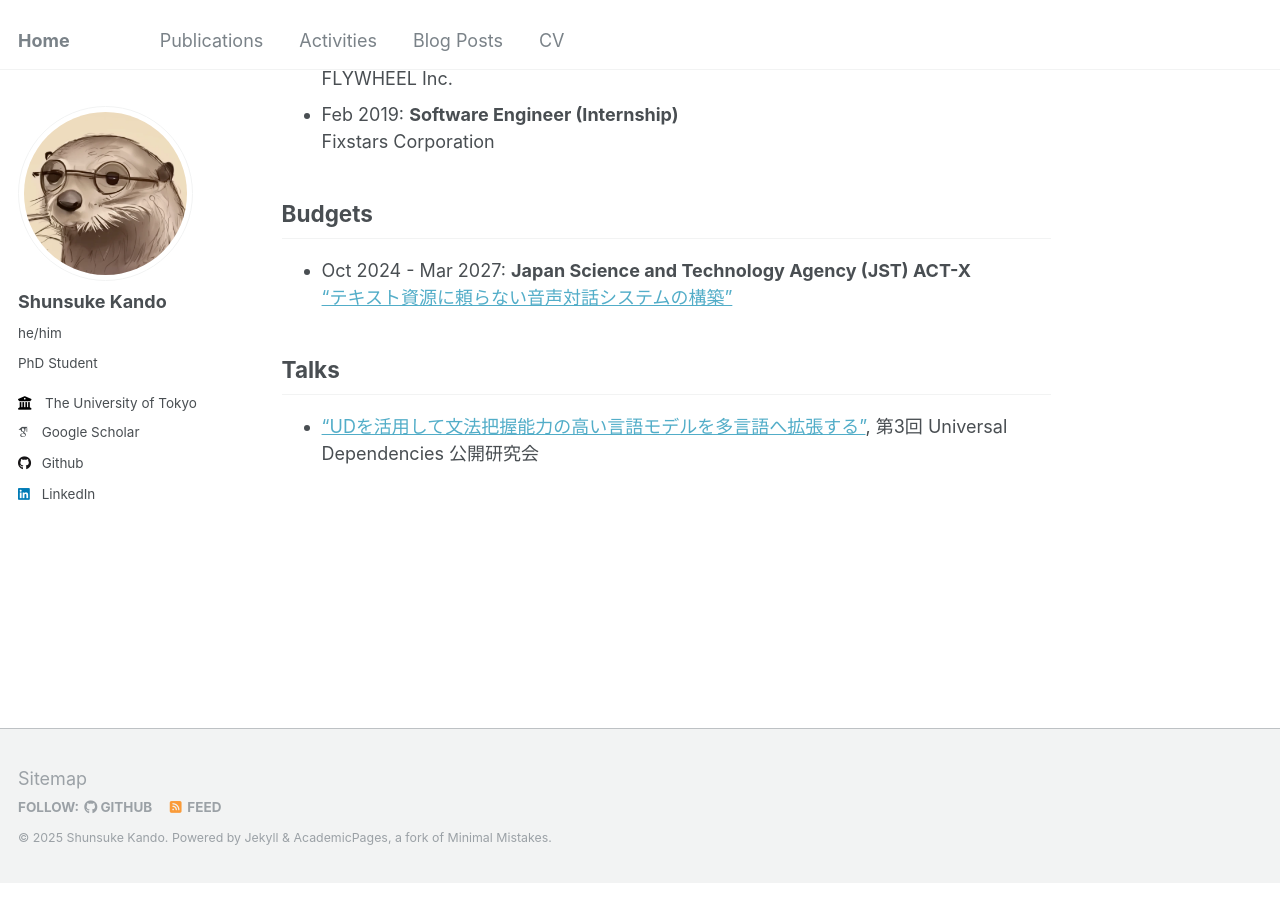
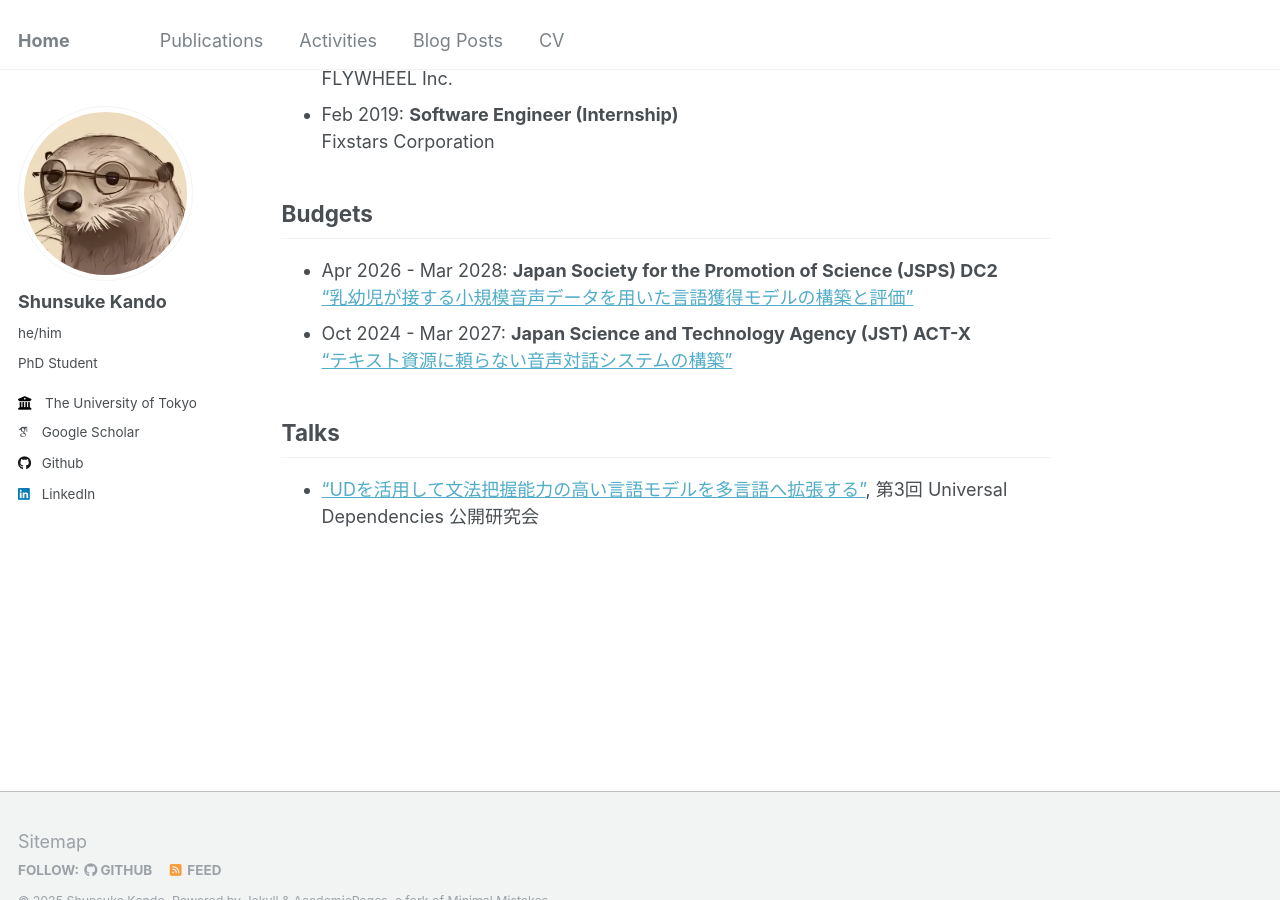
Before and after one commit to gifdog97/gifdog97.github.io, a Jekyll site: the page built from _pages/activities.md, in a window 1280 px wide and 900 px high, scrolled down 1063 px. Built offline with Jekyll 4.4.1, drawn with Linux system fonts in a browser that asks for light colours; some web fonts are replaced.

Commit message:
add grant

```diff
--- a/_pages/activities.md
+++ b/_pages/activities.md
@@ -42,6 +42,8 @@ Fixstars Corporation
 
 ## Budgets
 
+- Apr 2026 - Mar 2028: **Japan Society for the Promotion of Science (JSPS) DC2**
+["乳幼児が接する小規模音声データを用いた言語獲得モデルの構築と評価"](xxx)
 - Oct 2024 - Mar 2027: **Japan Science and Technology Agency (JST) ACT-X**
 ["テキスト資源に頼らない音声対話システムの構築"](https://projectdb.jst.go.jp/grant/JST-PROJECT-24030299/)
 
```
Also changed, not shown: 2 other files.
